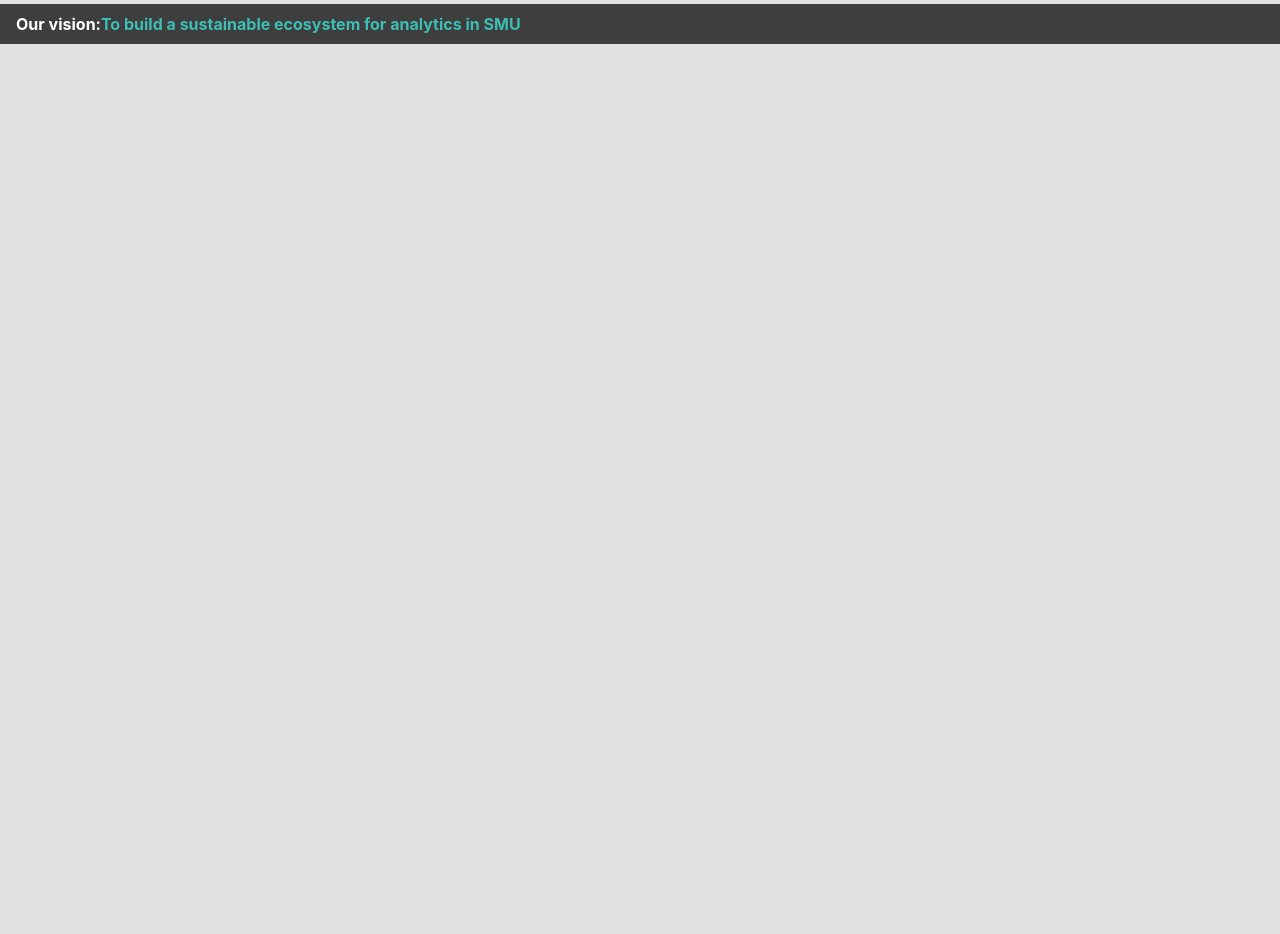
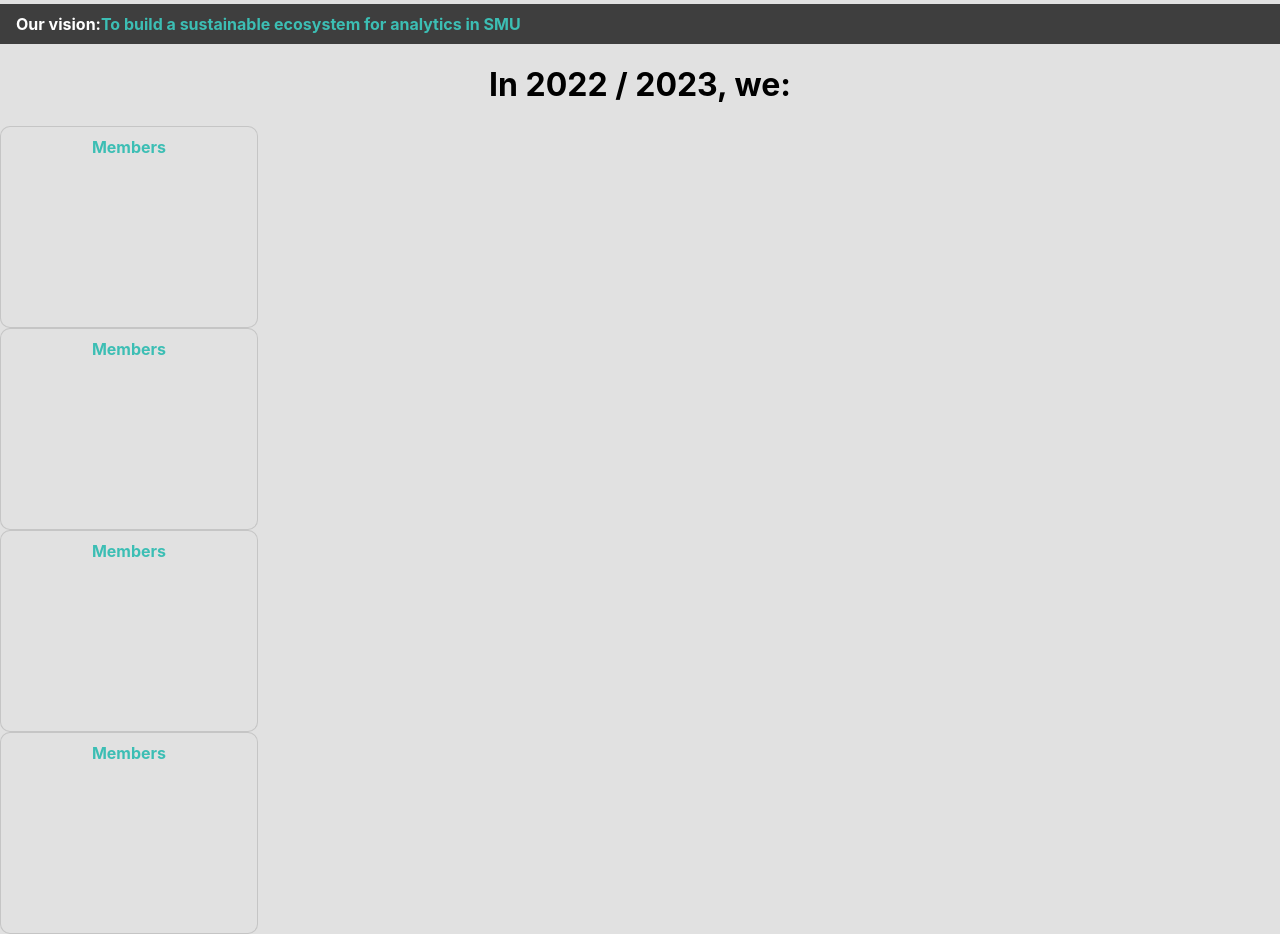
Before and after one commit to ekcm/BIA_website, a React (Create React App) app in the folder my-react-app/: page / in a window 1280 px wide. Shown: the part 440-1374 px from the top of the page. Before the commit the page ends 800 px from the top, so only its background shows below. Built offline with nearby package versions, Linux system fonts and the light colour scheme; the HTML template or start-up script is replaced by a standard one.

Commit message:
created card

```diff
--- a/my-react-app/src/App.css
+++ /dev/null
@@ -1,5 +0,0 @@
-.App-header {
-
-  min-height: 100vh;
-  color: white;
-}
--- a/my-react-app/src/App.js
+++ /dev/null
@@ -1,19 +0,0 @@
-import './App.css';
-import logo from './assets/BIA_Logo.png'
-
-function App() {
-  return (
-    <div className="App">
-      <header className="App-header">
-
-        <h1>Hello Xuan Kai</h1>
-
-        <p>bro idk react too lol</p>
-
-
-      </header>
-    </div>
-  );
-}
-
-export default App;
--- /dev/null
+++ b/my-react-app/src/components/Card/Card.css
@@ -0,0 +1,18 @@
+#card{
+    width: 20%;
+    height: 200px;
+    border-radius: 10px;
+    border: 1px solid rgb(170, 170, 170, 0.5);
+    background-color: #e1e1e1;
+    transition: 0.3s
+}
+
+#card:hover{
+    background-color: rgb(236, 236, 236);
+}
+
+.card-text{
+    text-align: center;
+    margin-top: 10px;
+    color:#3CBEB4;
+}
--- /dev/null
+++ b/my-react-app/src/components/Card/Card.js
@@ -0,0 +1,23 @@
+import React from "react";
+import "../Card/Card.css";
+
+function Card() {
+  return (
+    <div class="row">
+      <div class="container" id="card">
+        <h4 class="card-text">Members</h4>
+      </div>
+      <div class="container" id="card">
+        <h4 class="card-text">Members</h4>
+      </div>
+      <div class="container" id="card">
+        <h4 class="card-text">Members</h4>
+      </div>
+      <div class="container" id="card">
+        <h4 class="card-text">Members</h4>
+      </div>
+    </div>
+  );
+}
+
+export default Card;
--- a/my-react-app/src/components/body/body.css
+++ b/my-react-app/src/components/body/body.css
@@ -0,0 +1,3 @@
+h1{
+    text-align: center;
+}
--- a/my-react-app/src/components/body/body.js
+++ b/my-react-app/src/components/body/body.js
@@ -0,0 +1,13 @@
+import React from "react";
+import "./Body.css";
+import Card from "../Card/Card";
+
+function body() {
+  return (
+    <div>
+        <h1>In 2022 / 2023, we:</h1>
+        <Card />
+    </div>
+  )
+}
+export default body;
--- a/my-react-app/src/index.js
+++ b/my-react-app/src/index.js
@@ -1,9 +1,9 @@
 import React from 'react';
 import ReactDOM from 'react-dom/client';
 import './index.css';
-import App from './App';
-import NavBar from './components/Navbar/Navbar'
+import NavBar from './components/Navbar/Navbar';
 import Main from './components/Main/Main';
+import Body from './components/Body/Body';
 
 const root = ReactDOM.createRoot(document.getElementById('root'));
 root.render(
@@ -11,5 +11,7 @@ root.render(
 
     <NavBar />
     <Main />
+    <Body />
+
   </React.StrictMode>
 );
```
